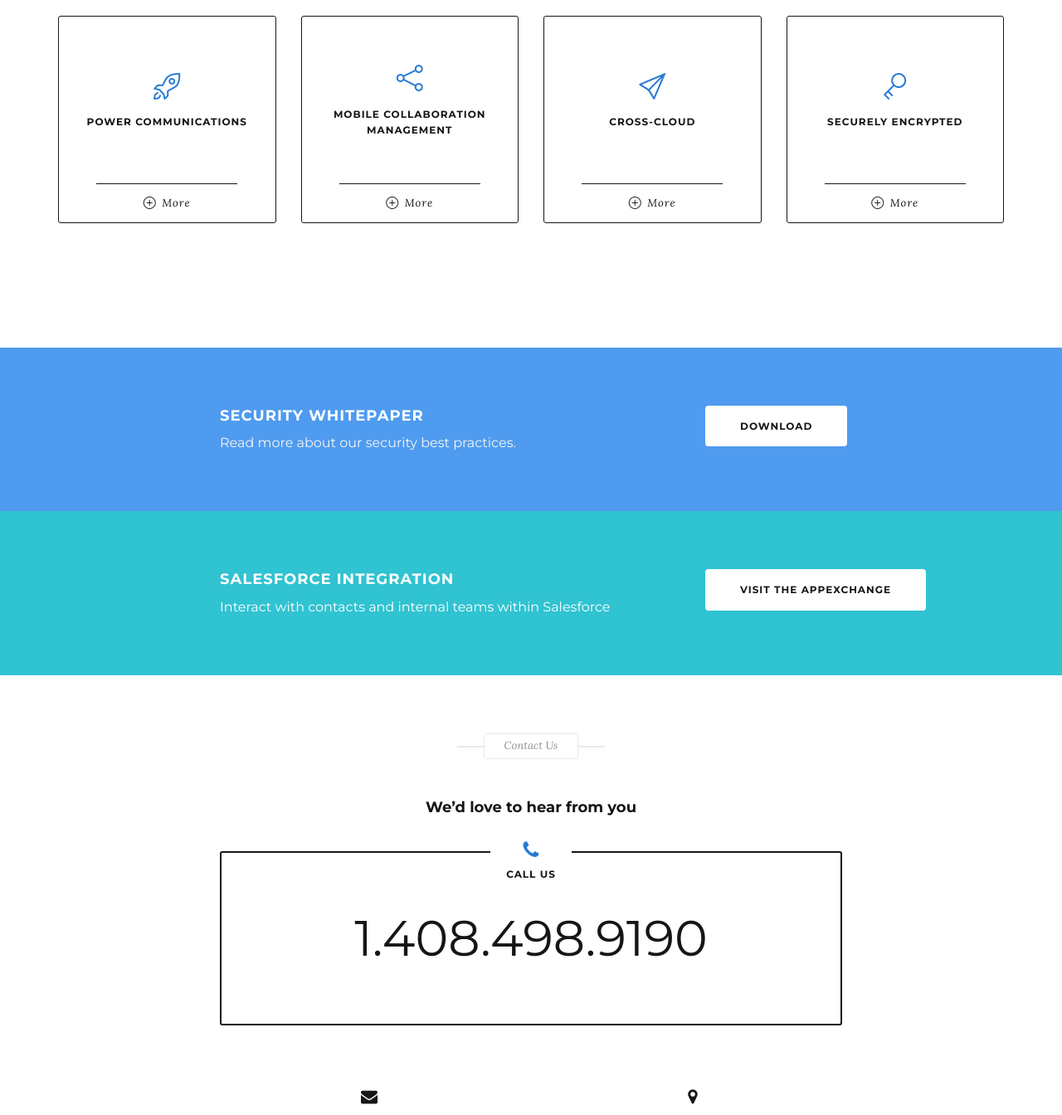
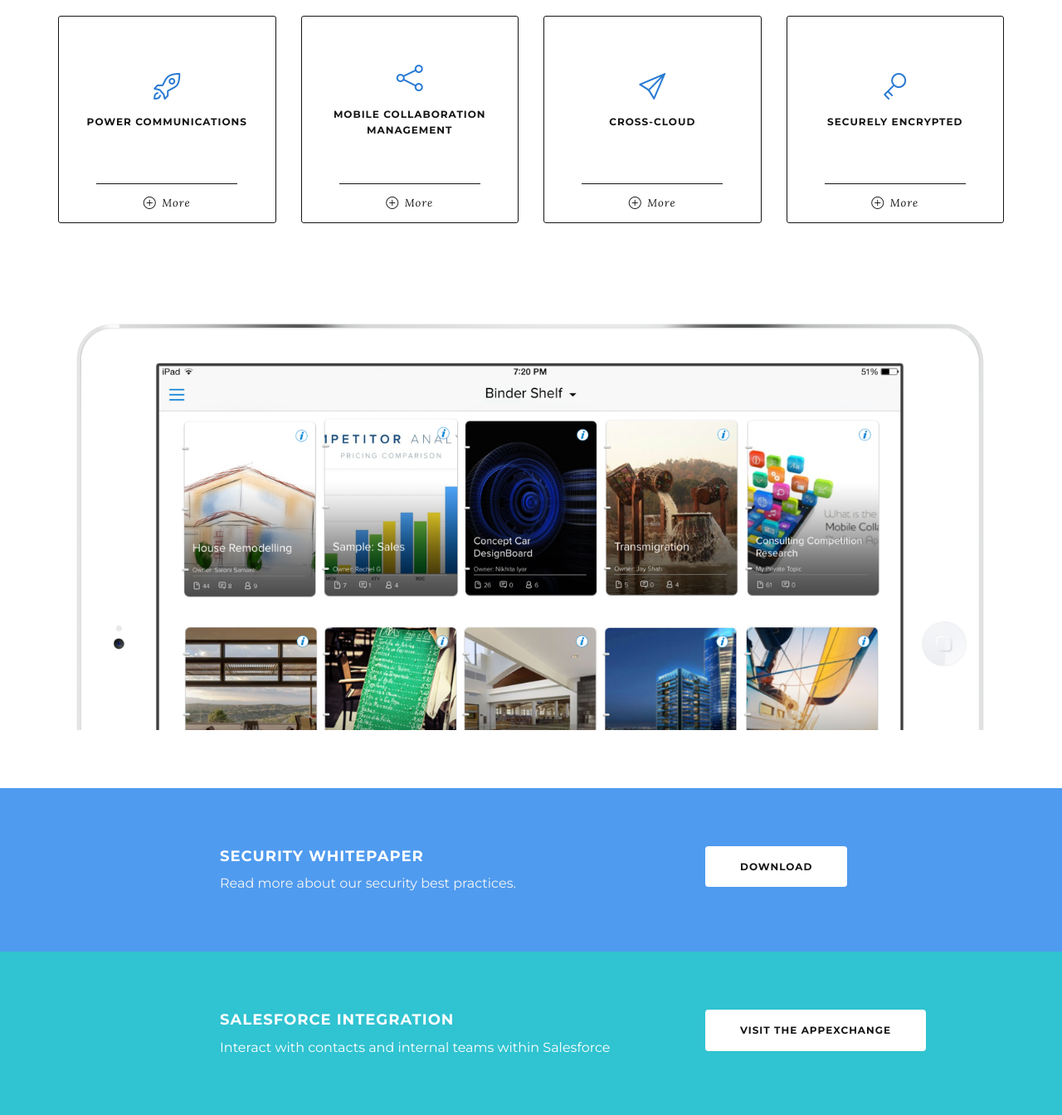
Before and after one commit to moxtra/MoxtraBusinessWebsite, a PHP site: page /index.html in a window 1280 px wide. Shown: the part 2001-3345 px from the top of the page at 83% size. Run offline with PHP 8.4, Linux system fonts and the light colour scheme; some libraries are stand-ins or nearby versions.

Commit message:
added banner image to features section. close #1

```diff
--- a/www/css/style.css
+++ b/www/css/style.css
@@ -1524,11 +1524,11 @@ a.logo.dark:hover{
  */
 
 .service-grid{
-	margin-bottom: 70px;
+	margin-bottom: 0px;
 }
 .service-item{
 	height: 250px;
-	margin: 20px 0 10px;
+	margin: 20px 0 0px;
 	position: relative;
 	text-align: center;
 	cursor: pointer;
--- a/www/index.html
+++ b/www/index.html
@@ -426,12 +426,14 @@
 
                         </div>
                         <!-- End Service row -->
-
+                        <img src="images/banner.png">
                     </div>
                     <!-- End Service Grid -->
 
                 </div>
             </section>
+
+
             <!-- End Services Section -->
 
             <!-- Call Action Block -->
```
Also changed, not shown: www/images/banner.png (added).
